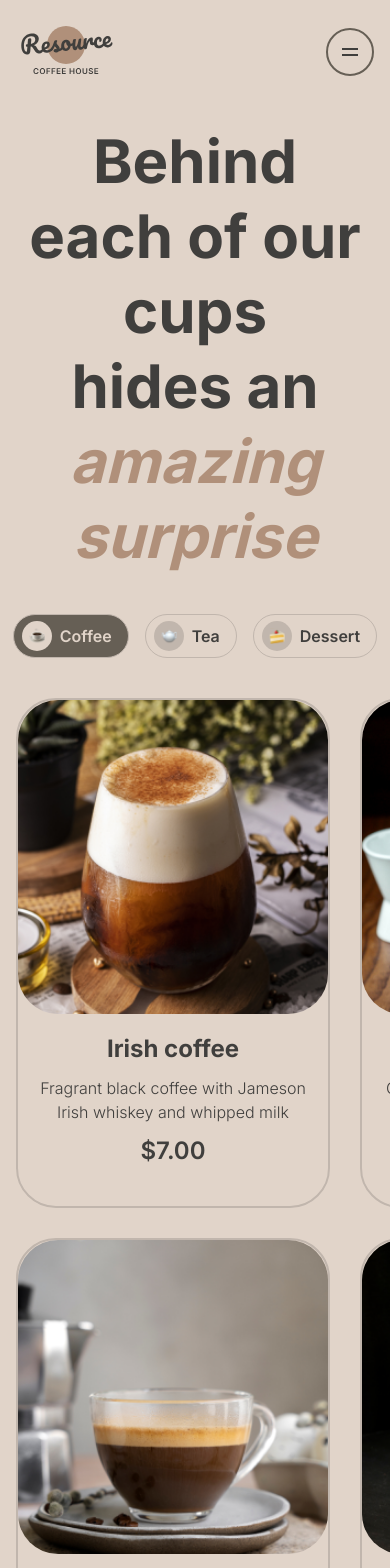
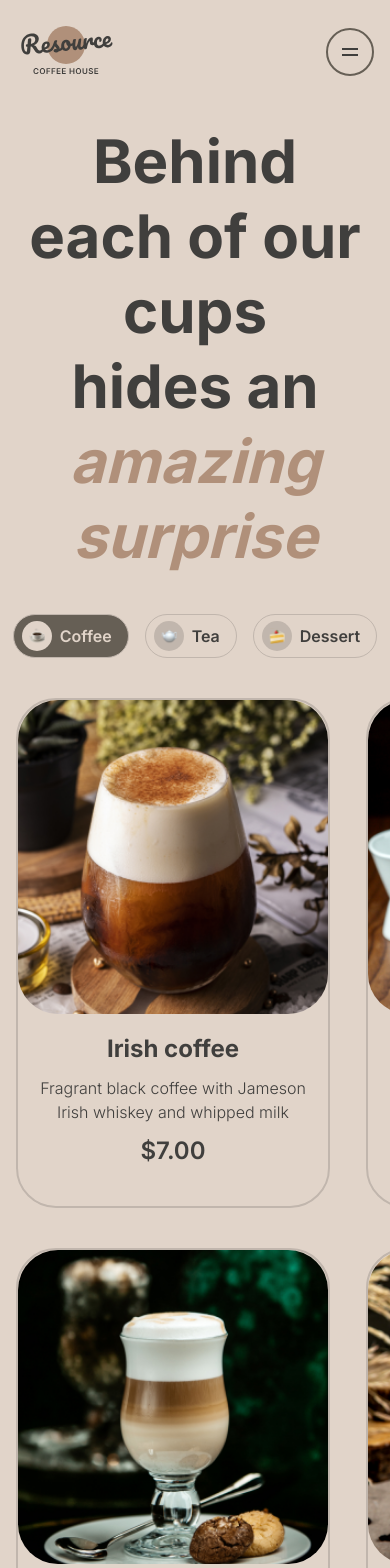
Before and after one commit to bloodyrainday/coffee-shop-react, a React (Create React App) app: page /menu in a window 390 px wide. Shown: the top 1568 px of the page. Built offline with nearby package versions, Linux system fonts and the light colour scheme.

Commit message:
feat: add adpative design in the menu page for tablets(768px)

```diff
--- a/public/index.html
+++ b/public/index.html
@@ -4,7 +4,7 @@
     <meta charset="utf-8" />
     <meta name="viewport" content="width=device-width, initial-scale=1" />
     <link rel="icon" type="image/x-icon" href="./favicon.ico"><link/>
-    <title>React App</title>
+    <title>coffee shop on react</title>
   </head>
   <body>
     <div id="root"></div>
--- a/src/components/Burger.js
+++ b/src/components/Burger.js
@@ -1,6 +1,7 @@
 import React from 'react';
 import Image from './Image';
 import menu from '../icons/coffee-cup.svg';
+import { Link } from 'react-router-dom';
 
 function Burger({onClickBurger}) {
 
@@ -13,10 +14,10 @@ function Burger({onClickBurger}) {
             <a className='burger-list-item-link' href='./#download' onClick={onClickBurger}><li className='burger-list-item'>Mobile app</li></a>
             <a className='burger-list-item-link' href='./#footer' onClick={onClickBurger}><li className='burger-list-item'>Contact us</li></a>
           </ul>
-          <a className='nav-menu-inner' href="/coffee-shop-react/menu" onClick={onClickBurger}>
+          <Link className='nav-menu-inner' to="/menu" onClick={onClickBurger}>
                 <p className='nav-menu-inner-text'>Menu</p>
                 <Image image={menu}/>
-          </a>
+          </Link>
         </div>
       </div>
     )
--- a/src/components/Header.js
+++ b/src/components/Header.js
@@ -23,7 +23,7 @@ function Header() {
             <nav>
 
             <div className='nav-logo'>
-              <Link className='nav-logo-link' to="/coffee-shop-react">
+              <Link className='nav-logo-link' to="/coffee-shop-react" onClick={() => setMenuButtonClicked(false)}>
                 <Image image={logo}/>
               </Link>
             </div>
--- a/src/css/menu.css
+++ b/src/css/menu.css
@@ -82,7 +82,7 @@
 
 .menu-collection {
   display: grid;
-  grid-template-columns: repeat(4, 1fr);
+  grid-template-columns: repeat(4, 310px);
   gap: 30px;
   margin-top: 40px;
   margin-bottom: 70px;
@@ -104,11 +104,12 @@
 
 .menu-collection-item-img-wrapper img {
   transform: scale(1.1);
+  background-position: center;
 }
 
 .menu-collection-item:hover img {
-  transition: transform 0.5s ease-out;
-  transform: scale(1.0);
+  transition: transform 0.5s ease;
+  transform: scale(1.05);
 }
 
 .menu-collection-item-caption {
@@ -396,3 +397,18 @@
   color: var(--text-light, #E1D4C9);
   background-color: #665F55;
 }
+
+@media (max-width: 1430px) {
+  .menu-collection {
+    grid-template-columns: repeat(3, 310px);
+    gap: 40px;
+  }
+}
+
+@media (max-width: 1125px) {
+  .menu-collection {
+    grid-template-columns: repeat(2, 310px);
+    justify-content: space-around;
+    gap: 40px;
+  }
+}
```
